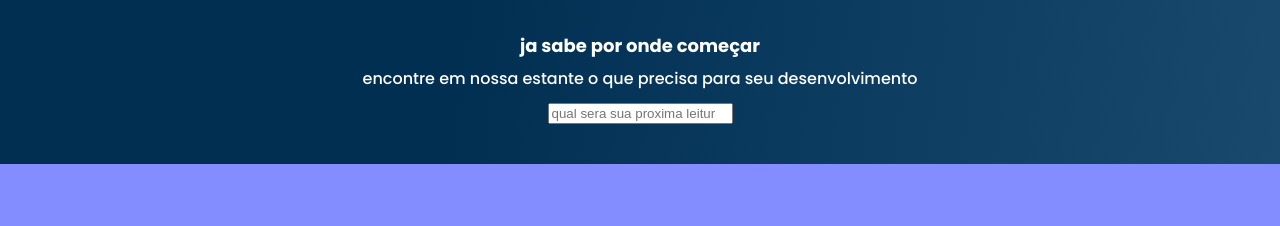
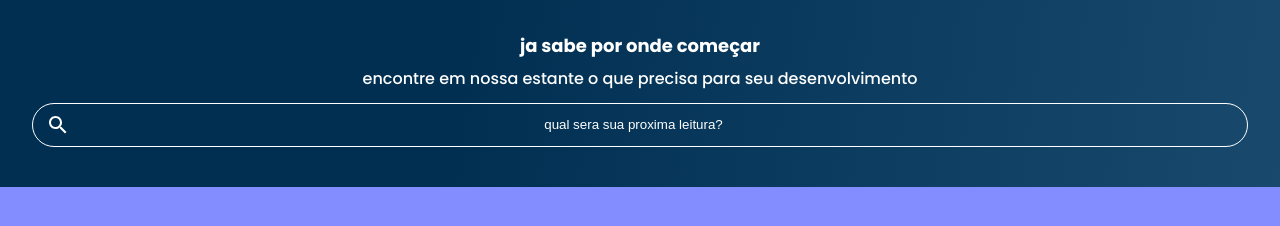
Before and after one commit to fernandouemoto/fernando-miranda, a plain HTML site: page index.html in a window 1280 px wide. Shown: the part 72-298 px from the top of the page. Drawn offline with Linux system fonts and the light colour scheme.

Commit message:
Add files via upload

```diff
--- a/assets/css/banner.css
+++ b/assets/css/banner.css
@@ -12,3 +12,17 @@
     font-weight: 500;
     margin: 1em 0;
 }
+.banner-pesquisa{
+    border: 1px solid white;
+    background-color: transparent;
+    color: var(--branco);
+    border-radius: 24px;
+    padding: 1em;
+    width: 100%;
+    background: url(../img/Pesquisa.svg)no-repeat;
+    background-position: 1em;
+}
+.banner-pesquisa::placeholder{
+    color: var(--branco);
+    text-align: center;
+}
```
